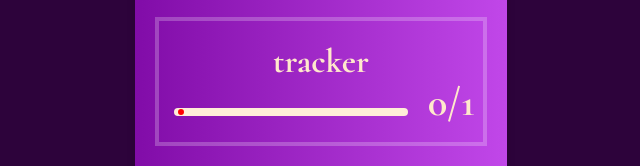
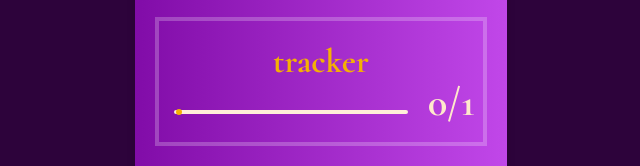
Before and after one commit to laumwema733/todos-lists, a plain HTML site: page index.html in a window 1280 px wide. Both pictures are taken after typing "Sample" into the empty fields and a click on the button "Add". Shown: the part 295-461 px from the top of the page, without its empty margins (319-959 px from the left). Drawn offline with nearby package versions, Linux system fonts and the light colour scheme.

Commit message:
update css

```diff
--- a/index.css
+++ b/index.css
@@ -25,7 +25,7 @@ body {
 .tracker h2 {
   text-align: center;
   font-size: 3.4rem;
-  color: #ffe8cc;
+  color: #f4b005;
 }
 .progress-container {
   display: flex;
@@ -45,7 +45,7 @@ body {
 .progress {
   height: 3px;
   width: 100%;
-  border: 4px solid rgba(255, 255, 255, 0.23);
+  border: 2px solid rgba(255, 255, 255, 0.23);
   display: flex;
   align-items: center;
   border-radius: 20px;
@@ -53,7 +53,7 @@ body {
   margin-top: 20px;
 }
 .progress--bar {
-  border: 3px solid red;
+  border: 3px solid #f4b005;
   border-radius: 20px;
 }
 
```
